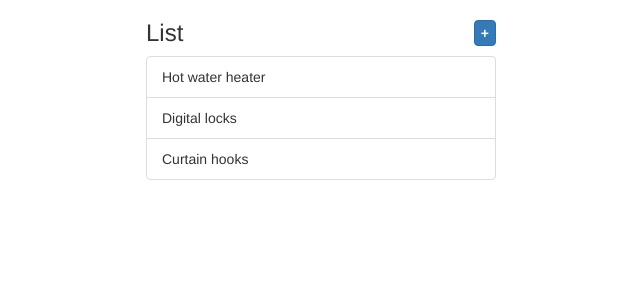
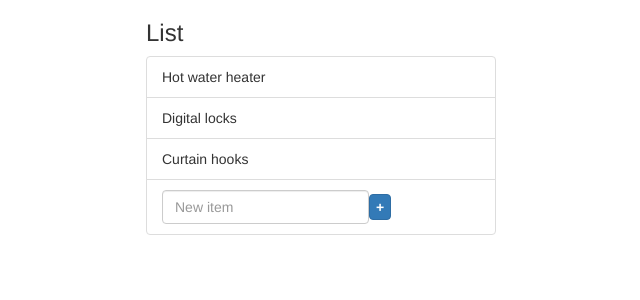
Before and after one commit to Floresj4/angular-drag-n-drop, an Angular app: page / in a window 1280 px wide. Shown: the top 300 px of the page, without its empty margins (319-959 px from the left). Built offline with nearby package versions, Linux system fonts and the light colour scheme.

Commit message:
restyling and creating form

```diff
--- a/src/app/app.component.html
+++ b/src/app/app.component.html
@@ -1,11 +1,9 @@
 <div class="container">
   <div class="col-xs-12 col-sm-6 col-sm-offset-3 col-md-4 col-md-offset-4 col-lg-4 col-lg-offset-4">
 
-    <h3>List
-      <button class="btn btn-primary btn-add pull-right">
-        <span class="plus-sign"></span>
-      </button>
-    </h3>
+    <h3>List</h3>
+
+    <form class="form-inline">
 
       <ul class="list-group">
         <li *ngFor="let item of listData"
@@ -16,7 +14,18 @@
             class="list-group-item">
           {{ item }}
         </li>
+        <li class="list-group-item">
+          <input type="text"
+            placeholder="New item"
+            class="form-control">
+          <button class="btn btn-primary btn-add"
+            (click)="onAddNewItem()">
+            <span class="plus-sign"></span>
+          </button>
+        </li>
       </ul>
+
+    </form>
 
   </div>
 </div>
--- a/src/app/app.component.ts
+++ b/src/app/app.component.ts
@@ -17,6 +17,10 @@ export class AppComponent implements OnInit {
     ];
   }
 
+  onAddNewItem() {
+
+  }
+
   onDragStart($event, listItem: any) {
     console.log('onDragStart: ' + $event + ' ' + listItem);
     $event.dataTransfer.setData("ListItem", listItem);
```
Lines whose indentation alone changed are shown as unchanged.
